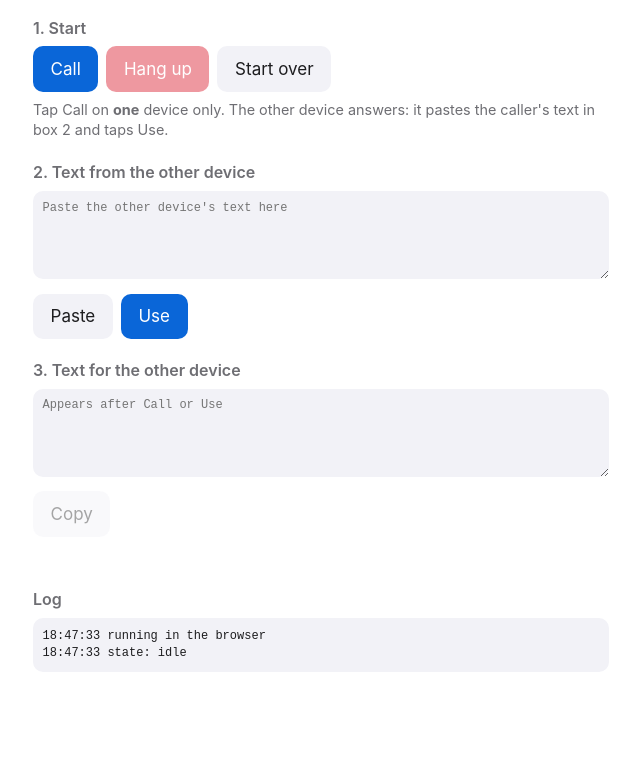
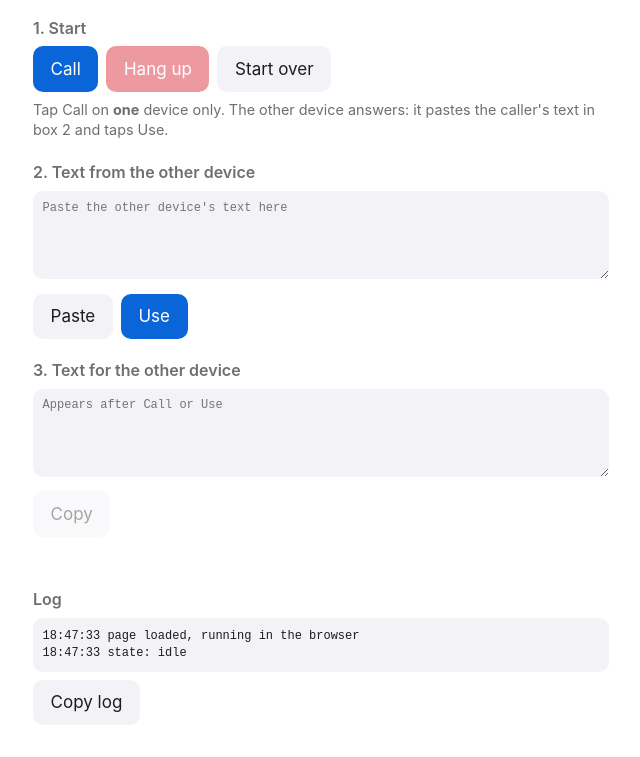
Before and after one commit to roumail/webrtc-reprex, a website: page docs/index.html in a window 1280 px wide. Shown: the part 125-882 px from the top of the page, without its empty margins (319-959 px from the left). Before the commit the page ends 829 px from the top, so only its background shows below. Drawn offline with Linux system fonts and the light colour scheme.

Commit message:
Call page: keep the log across reloads, Copy log (8 pass)
The log is saved to localStorage (last 500 lines) and each page load is
marked, so a reload by iOS shows up in it instead of erasing it. Results:
NordVPN on the Mac was what blocked the first call.

```diff
--- a/docs/app.js
+++ b/docs/app.js
@@ -34,12 +34,43 @@ function setState(state) {
   log(`state: ${state}`);
 }
 
-function log(text) {
-  const time = new Date().toTimeString().slice(0, 8);
+// The log is kept in this device's storage, so it survives iOS reloading a
+// home-screen app that was in the background. Last 500 lines.
+const LOG_KEY = 'callcheck.log';
+const LOG_MAX = 500;
+let logLines = [];
+
+function loadLog() {
+  try {
+    const saved = JSON.parse(localStorage.getItem(LOG_KEY) ?? '[]');
+    if (Array.isArray(saved)) logLines = saved.filter((line) => typeof line === 'string');
+  } catch {
+    logLines = [];
+  }
+  for (const line of logLines) showLogLine(line);
+}
+
+function showLogLine(line) {
   const item = document.createElement('li');
-  item.textContent = `${time} ${text}`;
+  item.textContent = line;
   $('log').append(item);
   $('log').scrollTop = $('log').scrollHeight;
+}
+
+function log(text) {
+  const now = new Date();
+  const line = `${now.toTimeString().slice(0, 8)} ${text}`;
+  logLines.push(line);
+  if (logLines.length > LOG_MAX) {
+    logLines = logLines.slice(-LOG_MAX);
+    $('log').firstElementChild?.remove();
+  }
+  showLogLine(line);
+  try {
+    localStorage.setItem(LOG_KEY, JSON.stringify(logLines));
+  } catch {
+    // storage unavailable: the log still shows on screen
+  }
 }
 
 function showError(text) {
@@ -265,6 +296,16 @@ document.addEventListener('visibilitychange', () => log(`app ${document.visibili
 window.addEventListener('pagehide', () => log('page hidden by the system'));
 window.addEventListener('pageshow', (event) => { if (event.persisted) log('page restored'); });
 
+$('copy-log').addEventListener('click', async () => {
+  try {
+    await navigator.clipboard.writeText(logLines.join('\n'));
+    $('copy-log').textContent = 'Log copied';
+  } catch (error) {
+    showError(`Couldn't copy the log: ${error.message}`);
+  }
+});
+
 const standalone = window.matchMedia('(display-mode: standalone)').matches || navigator.standalone === true;
-log(standalone ? 'running from the home screen' : 'running in the browser');
+loadLog();
+log(`page loaded, ${standalone ? 'running from the home screen' : 'running in the browser'}`);
 setState('idle');
--- a/docs/index.html
+++ b/docs/index.html
@@ -28,7 +28,7 @@
     #stats { color: var(--muted); margin: 0; }
     .hint { color: var(--muted); font-size: 0.9rem; margin: 0.5rem 0 0; }
     #error { color: var(--danger); min-height: 1.4em; margin: 0.5rem 0 0; }
-    #log { margin: 0; padding: 0.6rem; border-radius: 10px; background: var(--field); font: 12px/1.45 ui-monospace, monospace;
+    #log { margin: 0 0 0.5rem; padding: 0.6rem; border-radius: 10px; background: var(--field); font: 12px/1.45 ui-monospace, monospace;
            list-style: none; max-height: 16rem; overflow-y: auto; }
   </style>
 </head>
@@ -62,6 +62,7 @@
 
     <h2>Log</h2>
     <ul id="log" data-testid="log"></ul>
+    <button id="copy-log" data-testid="copy-log" class="secondary" type="button">Copy log</button>
     <audio id="remote" playsinline></audio>
   </main>
   <script src="app.js"></script>
```
Also changed, not shown: README.md.
